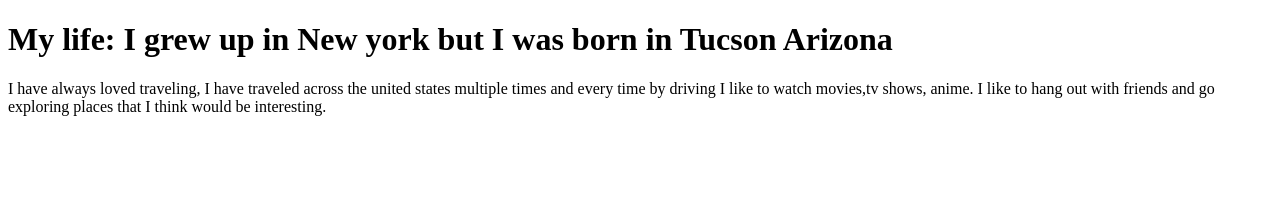
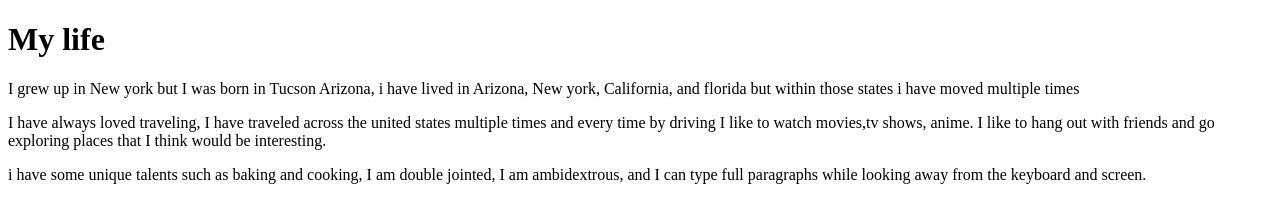
Before and after one commit to Criptyc-ops/bioPage2, a plain HTML site: page index.html in a window 1280 px wide. Drawn offline with Linux system fonts and the light colour scheme.

Commit message:
i did more stuff

```diff
--- a/index.html
+++ b/index.html
@@ -7,8 +7,14 @@
         </title>
     </head>
     <body>
-        <H1>My life: I grew up in New york but I was born in Tucson Arizona</H1>
+        <H1>My life </H1>
+        <p>I grew up in New york but I was born in Tucson Arizona, i have lived in Arizona, New york, California, and florida but within those states i have moved multiple times
+        </p>
         <p>I have always loved traveling, I have traveled across the united states multiple times and every time by driving I like to watch movies,tv shows, anime. I like to hang out with friends and go exploring places that I think would be interesting.
         </p>
+        <p> i have some unique talents such as baking and cooking, I am double jointed, I am ambidextrous, and I can type full paragraphs while looking away from the keyboard and screen.
+        </p>
+
+
     </body>
 </html>
```
